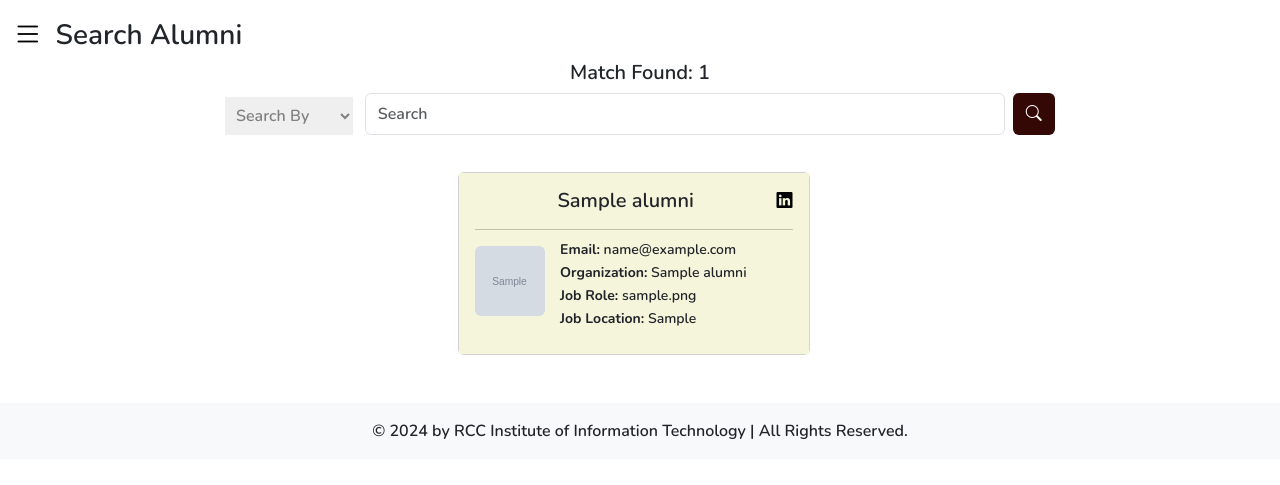
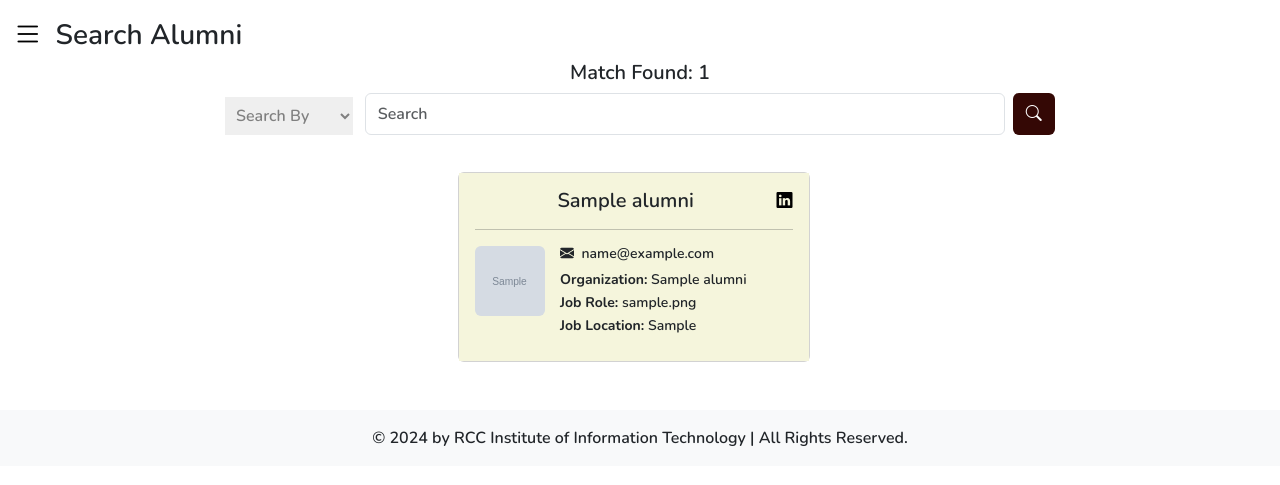
Before and after one commit to AvikChakraborty02/AlumniManagement, a Django app: template templates/Search_people.html in a window 1280 px wide. Shown: the part 76-561 px from the top of the page. Run offline with Django 4.2, Linux system fonts and the light colour scheme; tables that the repository leaves empty hold one stand-in row (values such as "Sample post"); the template is opened without the code that fills it: values that come from a table or form of the project are taken from there, most other values are stand-ins (such as "Sample title", 1, 10 or a date in 2020); grey boxes marked "Sample" are stand-in pictures; some libraries are stand-ins or nearby versions.

Commit message:
Update Search_people.html

```diff
--- a/templates/Search_people.html
+++ b/templates/Search_people.html
@@ -282,7 +282,7 @@
                 </div>
                 <div class="col">
                     <div class="details">
-                        <p id="details"><b>Email:</b> {{record.email}}</p>
+                        <p id="details"><i class="bi bi-envelope-fill"></i>&nbsp; {{record.email}}</p>
                         <p id="details"><b>Organization:</b> {{record.organization_name}}</p>
                         <p id="details"><b>Job Role:</b> {{record.job_profile}}</p>
                         <p id="details"><b>Job Location:</b> {{record.job_location}}</p>
```
